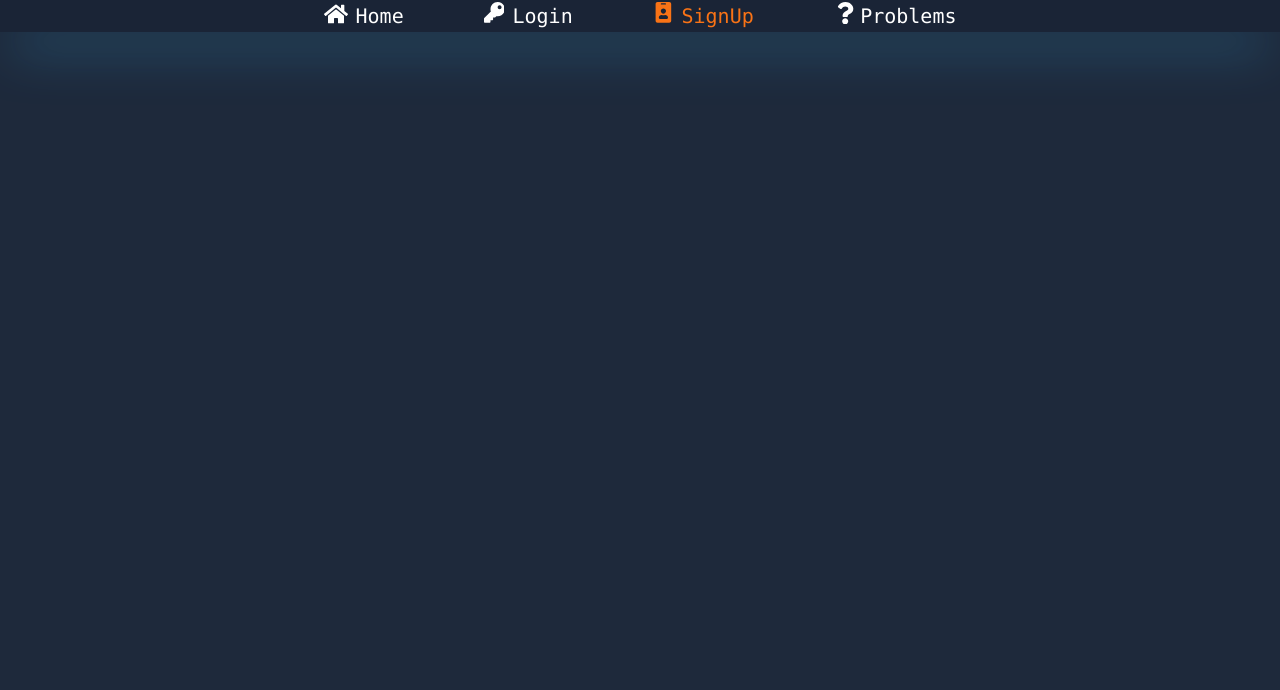
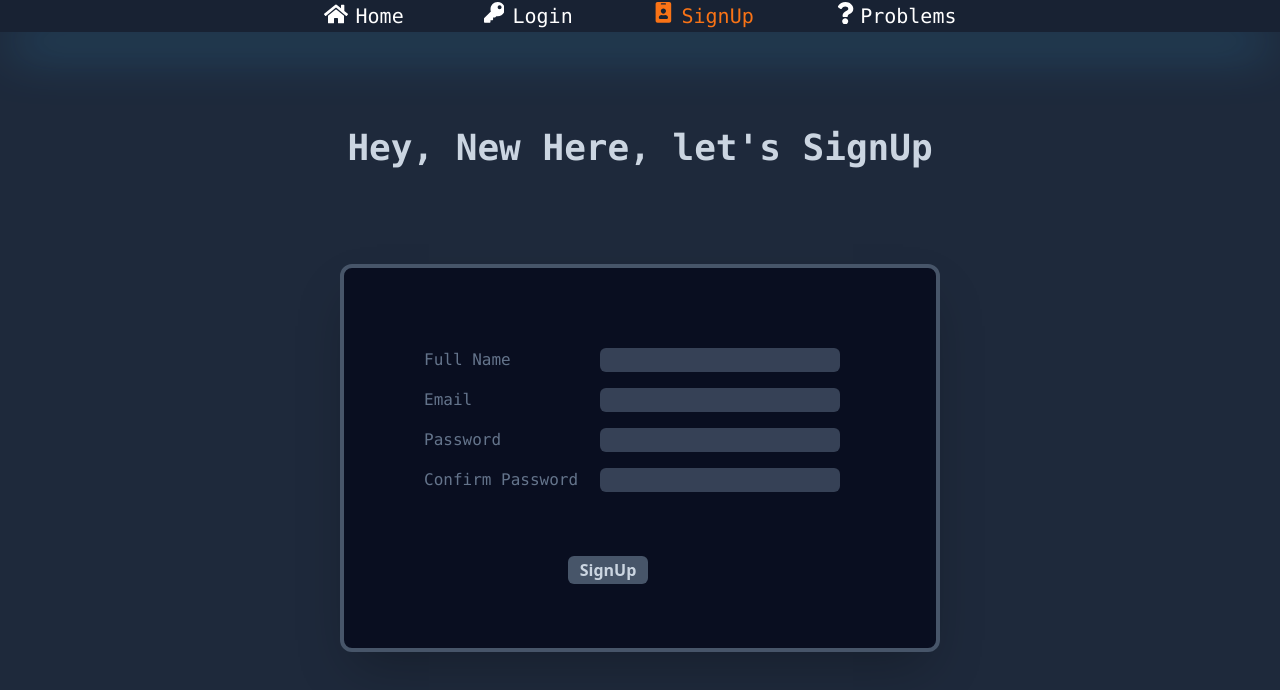
Before and after one commit to hkirat/react-assignment, a React (Vite) app: page /signup in a window 1280 px wide. Shown: the top 690 px of the page. Built offline with nearby package versions, Linux system fonts and the light colour scheme.

Commit message:
dynamic pages for problem submission and sign up

```diff
--- a/src/pages/Login.jsx
+++ b/src/pages/Login.jsx
@@ -14,32 +14,26 @@ export default function Login() {
 
             <div className='text-slate-300 font-mono sm:text-3xl lg:text-3xl xl:text-4xl font-bold my-24 justify-center max-w-fit mx-auto'>Hey, Welcome Back, let's Login</div>
 
-            <div className=" border-slate-600 border-solid border-4 w-fit h-50  mx-auto p-4 space-x-4 space-y-8 bg-slate-950/75 shadow-2xl  flex flex-col px-16 py-6 rounded-xl">
-                <div className='space-x-4 space-y-4 mx-2 px-14'>
-                    <label htmlFor='email' className='text-slate-500 font-mono'>Email</label>
-                    <input name='email' className='text-sky-600 bg-slate-500/50 focus:ring-sky-500 focus:ring-2 focus:outline-none focus:shadow-2xl focus:bg-slate-600/50 rounded-md px-2 w-60 font-medium'></input>
-                </div>
+    <div div className=" border-slate-600 border-solid border-4 w-fit h-50  mx-auto  space-x-4 space-y-4 bg-slate-950/75 shadow-2xl pr-28 p-8 rounded-xl">
 
-                <div className='space-x-4 px-12'>
-                    <label htmlFor='pass' className='text-slate-500 font-mono '>Password</label>
-                    <input type= 'password'name='pass' className='text-sky-600 bg-slate-500/50 focus:ring-sky-500 focus:ring-2 focus:outline-none  focus:shadow-2xl focus:bg-slate-600/50 rounded-md px-2 w-2/3 font-extrabold text-md'></input>
-                </div>
+        <div className='flex flex-row p-12'>
+            <div className='basis-1/2 flex flex-col w-80 space-y-4'>
+                <label htmlFor='email' className=' text-slate-500 font-mono'>Email</label>
+                <label htmlFor='pass' className='text-slate-500 font-mono '>Password</label>
+            </div>
+            <div className='basis-1/2 w-8 space-y-4 flex flex-col'>
+                <input name='email' className='text-sky-600 bg-slate-500/50 focus:ring-sky-500 focus:ring-2 focus:outline-none focus:shadow-2xl focus:bg-slate-600/50 rounded-md px-2 w-60 font-medium'></input>
+                <input type= 'password'name='pass' className='text-sky-600 bg-slate-500/50 focus:ring-sky-500 focus:ring-2 focus:outline-none  focus:shadow-2xl focus:bg-slate-600/50 rounded-md px-2 w-60 font-extrabold text-md'></input>
+            </div>
 
-                <div className='justify-center flex flex-row'><button className='transition duration-300 text-slate-300 bg-slate-600 focus:bg-red-400/50 max-w-fit p-1 px-4 font-semibold  rounded-md hover:ring-red-500 hover:ring-2'>Login</button></div>
+        </div>
+
+    <div className=' justify-center flex flex-row mx-auto'><button className=' mb-8 transition duration-300 text-slate-300 bg-slate-600 focus:bg-red-400/50 max-w-fit p-0.5 px-3 font-semibold  rounded-md hover:ring-red-500 hover:ring-2'>SignUp</button></div>
+    </div>
 
 
 
-            </div>
-
-
-
-
-
-        </div>
-
-
-
-
+</div>
 
     )
 
--- a/src/pages/ProbTemp.jsx
+++ b/src/pages/ProbTemp.jsx
@@ -58,9 +58,38 @@ export default function ProbTemp() {
             <span className=" cursor-pointer flex flex-row text-purple-500 font-mono  transition ease-in-out duration-300 text-xl  space-x-1"><FaQuestion size="1.4rem"/><a href='/problems/all'>Problems</a></span>
         </nav>
 
-        <div className='my-20 text-slate-400  mx-8 border-2 border-purple-500'>
+        <div className='my-20 text-slate-400  mx-8 p-4 border-2 border-purple-500'>
             <h1 className='font-bold text-4xl'>Problem #{d.id}</h1>
-            <h2 className='font-bold text-xl'>{d.title}</h2>
+            <h2 className='font-bold text-xl text-purple-400/75'>{d.title}</h2>
+            <div className='flex flex-row'>
+
+            <label className='basis-1/2 my-10'>Lorem ipsum dolor sit amet consectetur adipisicing elit. Incidunt tenetur porro ad quos deleniti corporis facere, cumque doloribus inventore quibusdam. Eligendi perferendis saepe eos delectus deserunt cumque quaerat incidunt illum?</label>
+            <div className='basis-1/2 mr-4 mx-4'>
+                <label htmlFor='lang' className='ml-4'>Choose your language: </label>
+                <select name="lang" className='bg-purple-400/50 text-slate-100 p-1 rounded-md cursor-pointer' >
+                    <option value="js">JavaScript</option>
+                    <option value="python">Python</option>
+                    <option value="java">Java</option>
+                    <option value="cpp">C++</option>
+                </select>
+
+
+            <textarea placeholder='Start your code here.....' className='bg-purple-400/40 rounded-xl mt-10 h-64 p-4 mx-4  text-slate-100 w-full'></textarea>
+            <div className='mx-4'>
+                <button className='my-4  transition duration-300 text-slate-300 bg-slate-600 focus:bg-blue-400/50 max-w-fit p-1 px-4 font-semibold  rounded-md hover:ring-blue-500 hover:ring-2'>Test Run</button>
+                <button className='my-4  mx-4 transition duration-300 text-slate-300 bg-slate-600 focus:bg-red-400/50 max-w-fit p-1 px-4 font-semibold  rounded-md hover:ring-red-500 hover:ring-2'>Submit </button>
+
+            </div>
+
+
+
+            </div>
+
+
+
+
+            </div>
+
 
 
 
--- a/src/pages/SignUp.jsx
+++ b/src/pages/SignUp.jsx
@@ -13,6 +13,35 @@ export default function SignUp() {
         <span className=" cursor-pointer flex flex-row text-white font-mono hover:text-purple-500 transition ease-in-out duration-300 text-xl  space-x-1"><FaQuestion size="1.4rem"/><a href='/problems/all'>Problems</a></span>
     </nav>
 
+    <div className='text-slate-300 font-mono sm:text-3xl lg:text-3xl xl:text-4xl font-bold my-24 justify-center max-w-fit mx-auto'>Hey, New Here, let's SignUp</div>
+
+            < div className=" border-slate-600 border-solid border-4 w-fit h-50  mx-auto  space-x-4 space-y-4 bg-slate-950/75 shadow-2xl pr-28 p-8 rounded-xl">
+
+                <div className='flex flex-row p-12'>
+
+                    <div className='basis-1/2 flex flex-col w-80 space-y-4'>
+                        <label htmlFor='name' className=' text-slate-500 font-mono'>Full Name</label>
+                        <label htmlFor='email' className=' text-slate-500 font-mono'>Email</label>
+                        <label htmlFor='pass' className='text-slate-500 font-mono '>Password</label>
+                        <label htmlFor='confPass' className='text-slate-500 font-mono '>Confirm Password</label>
+                    </div>
+                <div className='basis-1/2 w-8 space-y-4 flex flex-col'>
+                    <input name='email' className='text-sky-600 bg-slate-500/50 focus:ring-sky-500 focus:ring-2 focus:outline-none focus:shadow-2xl focus:bg-slate-600/50 rounded-md px-2 w-60 font-medium'></input>
+                    <input name='email' className='text-sky-600 bg-slate-500/50 focus:ring-sky-500 focus:ring-2 focus:outline-none focus:shadow-2xl focus:bg-slate-600/50 rounded-md px-2 w-60 font-medium'></input>
+                    <input type= 'password'name='pass' className='text-sky-600 bg-slate-500/50 focus:ring-sky-500 focus:ring-2 focus:outline-none  focus:shadow-2xl focus:bg-slate-600/50 rounded-md px-2 w-60 font-extrabold text-md'></input>
+                    <input type= 'password'name='confPass' className='text-sky-600 bg-slate-500/50 focus:ring-sky-500 focus:ring-2 focus:outline-none  focus:shadow-2xl focus:bg-slate-600/50 rounded-md px-2 w-60 font-extrabold text-md'></input>
+                </div>
+
+
+                </div>
+
+
+                <div className=' justify-center flex flex-row mx-auto'><button className=' mb-8 transition duration-300 text-slate-300 bg-slate-600 focus:bg-red-400/50 max-w-fit p-0.5 px-3 font-semibold  rounded-md hover:ring-red-500 hover:ring-2'>SignUp</button></div>
+
+
+            </div>
+
+
 
 
 
```
